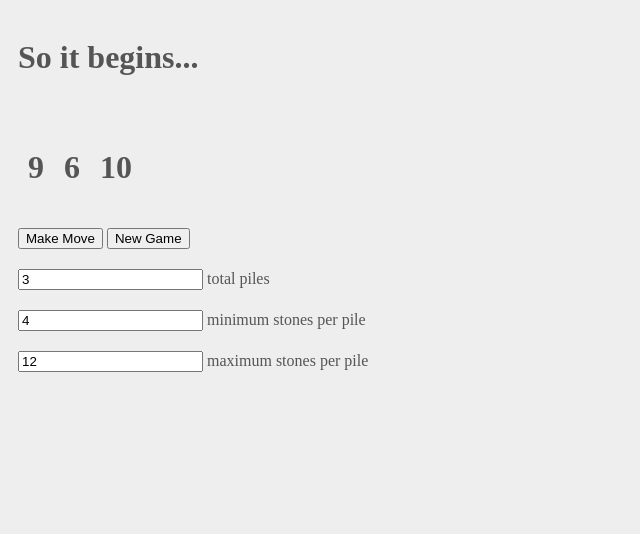
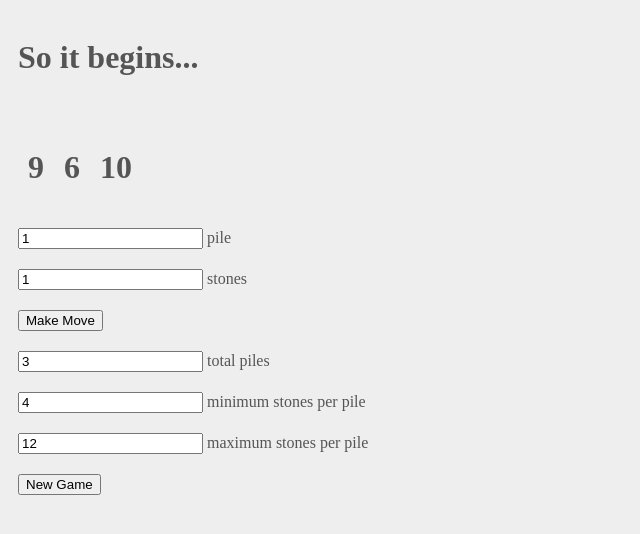
Before and after one commit to hacksaurz/nim, a Flask app: page / in a window 1280 px wide. Shown: the top 534 px of the page, without its empty margins (0-640 px from the left). Run offline with Flask 2, Linux system fonts and the light colour scheme; some libraries are stand-ins or nearby versions.

Commit message:
NIM-15 Update frontend to pass JSON for player move (#16)
* NIM-15 Update frontend to pass JSON for player move

* Delegate player turn to backend

* Move buttons below text boxes

* Clean up JavaScript

```diff
--- a/nim/static/game_operations.js
+++ b/nim/static/game_operations.js
@@ -1,4 +1,7 @@
-var maxPiles = 5;
+var pileLeft = '<div style="float: left;"><h1>';
+var pileRight = '</h1></div>';
+var contTypeJSON = "application/json; charset=utf-8";
+
 
 $("document").ready(newGame);
 
@@ -11,20 +14,30 @@ function newGame() {
       "max": parseInt($('#maxPerPile').val()),
       "piles": parseInt($('#numPiles').val())
     }),
-    contentType: "application/json; charset=utf-8",
+    contentType: contTypeJSON,
     dataType : 'json',
     success: updatePage
   });
 };
 
 function updateGameState() {
-  $.getJSON( "/update", updatePage);
+  $.ajax({
+    type:"POST",
+    url: "/update",
+    data: JSON.stringify({
+      "pile": parseInt($('#pile').val()) - 1,
+      "stones": parseInt($('#stones').val()),
+    }),
+    contentType: contTypeJSON,
+    dataType : 'json',
+    success: updatePage
+  });
 };
 
 function updatePage( json ) {
     $( "#piles" ).empty();
     for (i = 0; i < json.state.length; i++) {
-        $( "#piles" ).append( '<div style="float: left;"><h1>' + json.state[i] + '</h1></div>' );
+        $( "#piles" ).append( pileLeft + json.state[i] + pileRight );
     }
     console.log( "JSON Data: " + json.state );
 };
--- a/nim/templates/index.html
+++ b/nim/templates/index.html
@@ -29,25 +29,36 @@
 
     <div id=piles></div>
 
-
     <div style="clear: both;">
-      <button onclick="updateGameState()">Make Move</button>
-      <button onclick="newGame()">New Game</button>
+      <input type="number" id="pile" value="1" min="1">
+      pile
+    <div>
+    </div>
+      <input type="number" id="stones" value="1" min="1">
+      stones
     </div>
 
     <div>
-      <input type="number" id="numPiles" value="3" min="1">
+      <button onclick="updateGameState()">Make Move</button>
+    </div>
+
+    <div>
+      <input type="number" id="numPiles" value="3" min="1" onchange="newGame()">
       total piles
     </div>
 
     <div>
-      <input type="number" id="minPerPile" value="4" min="1">
+      <input type="number" id="minPerPile" value="4" min="1" onchange="newGame()">
       minimum stones per pile
     </div>
 
     <div>
-      <input type="number" id="maxPerPile" value="12" min="1">
+      <input type="number" id="maxPerPile" value="12" min="1" onchange="newGame()">
       maximum stones per pile
+    </div>
+
+    <div>
+      <button onclick="newGame()">New Game</button>
     </div>
 
     <script src="/static/game_operations.js" charset="utf-8"></script>
--- a/nim/views.py
+++ b/nim/views.py
@@ -16,7 +16,7 @@ def index():
     )
 
 
-@app.route('/update')
+@app.route('/update', methods=['GET', 'POST'])
 def update_game_state():
     state = session['state']
     bot_move = app.game.chaos.move(state)
```
